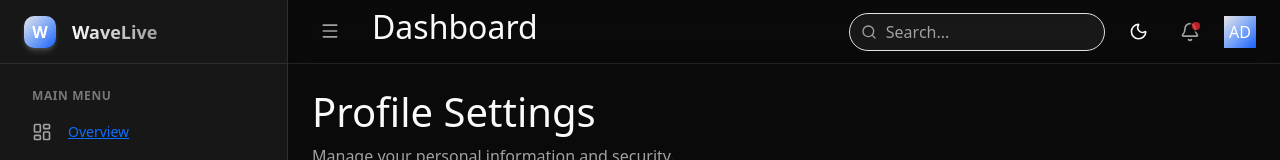
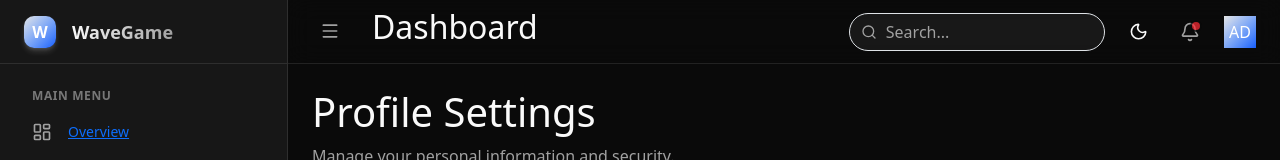
Before and after one commit to saqibmalik09/wave-game-front, a Next.js app: page /dashboard/profile in a window 1280 px wide. Shown: the top 160 px of the page. Built offline with nearby package versions, Linux system fonts and the light colour scheme.

Commit message:
wave games shift

```diff
--- a/src/components/dashboard/sidebar.tsx
+++ b/src/components/dashboard/sidebar.tsx
@@ -83,7 +83,7 @@ export function DashboardSidebar({ mobileOpen, setMobileOpen, collapsed }: { mob
                         </div>
                         {!collapsed && (
                             <span className="text-lg font-bold bg-gradient-to-r from-foreground to-muted-foreground bg-clip-text text-transparent fade-in animate-in duration-300">
-                                WaveLive
+                                WaveGame
                             </span>
                         )}
                     </div>
```
